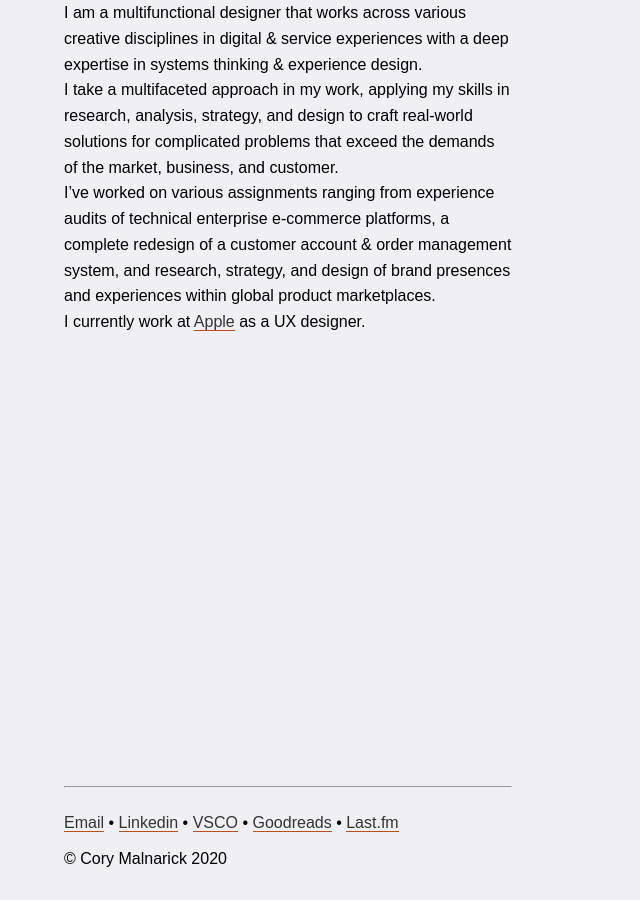
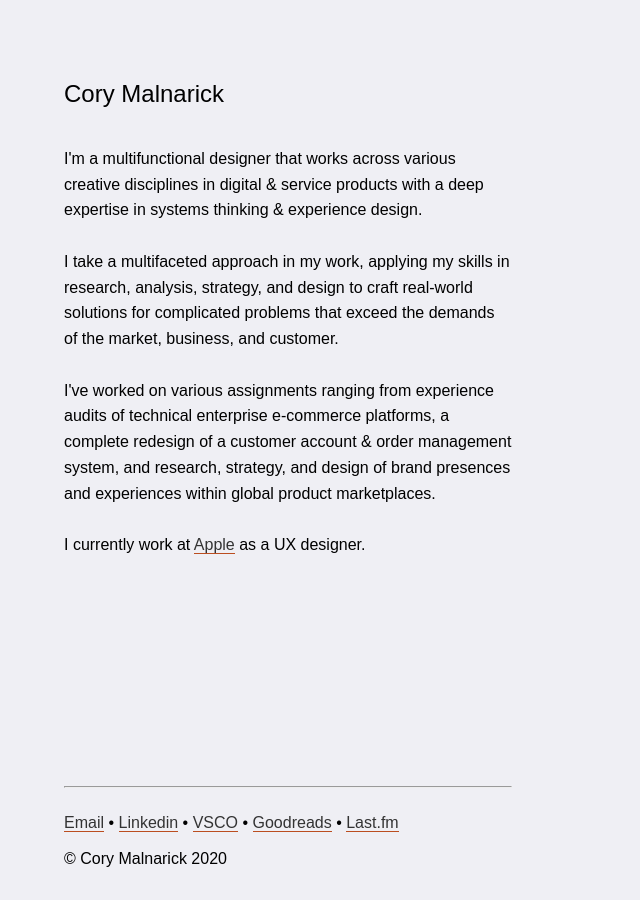
Before and after one commit to foundmonster/foundmonster.github.io, a Jekyll site: the page built from about.md, in a window 1280 px wide. Shown: the whole page, without its empty margins (0-640 px from the left). Built offline with Jekyll 4.4.1, drawn with Linux system fonts in a browser that asks for light colours; some web fonts are replaced.

Commit message:
updates to about and organizing CSS file

```diff
--- a/_layouts/project.html
+++ /dev/null
@@ -1,3 +0,0 @@
----
-layout: layout
----
--- a/_sass/main.scss
+++ b/_sass/main.scss
@@ -213,6 +213,24 @@
 	max-width: 40rem;
 }
 
+.postdate {
+    color: #333;
+    font-size: 12px;
+}
+
+ul {
+    list-style: none;
+    padding-inline-start: 0px;
+    margin-block-start: 0px;
+    margin-block-end: 0px;
+    margin-bottom: 16px;
+    max-width: 32rem;
+}
+
+li {
+    padding-top: 16px;
+}
+
 
 
 
@@ -277,24 +295,6 @@
     opacity: 0.2;
 }
 
-.postdate {
-    color: #333;
-    font-size: 12px;
-}
-
-ul {
-	list-style: none;
-    padding-inline-start: 0px;
-    margin-block-start: 0px;
-    margin-block-end: 0px;
-    margin-bottom: 16px;
-    max-width: 32rem;
-}
-
-li {
-    padding-top: 16px;
-}
-
 
 
 
--- a/about.md
+++ b/about.md
@@ -1,12 +1,9 @@
 ---
 layout: layout
-title: About
+title: Cory Malnarick
 ---
-
-I am a multifunctional designer that works across various creative disciplines in digital & service experiences with a deep expertise in systems thinking & experience design.
-
-I take a multifaceted approach in my work, applying my skills in research, analysis, strategy, and design to craft real-world solutions for complicated problems that exceed the demands of the market, business, and customer.
-
-I've worked on various assignments ranging from experience audits of technical enterprise e-commerce platforms, a complete redesign of a customer account & order management system, and research, strategy, and design of brand presences and experiences within global product marketplaces.
-
-I currently work at <a href="https://apple.com">Apple</a> as a UX designer.
+<h2 class="headline">{{ page.title }}</h2><br>
+<p>I'm a multifunctional designer that works across various creative disciplines in digital & service products with a deep expertise in systems thinking & experience design.</p><br>
+<p>I take a multifaceted approach in my work, applying my skills in research, analysis, strategy, and design to craft real-world solutions for complicated problems that exceed the demands of the market, business, and customer.</p><br>
+<p>I've worked on various assignments ranging from experience audits of technical enterprise e-commerce platforms, a complete redesign of a customer account & order management system, and research, strategy, and design of brand presences and experiences within global product marketplaces.</p><br>
+<p>I currently work at <a href="https://apple.com">Apple</a> as a UX designer.</p>
```
